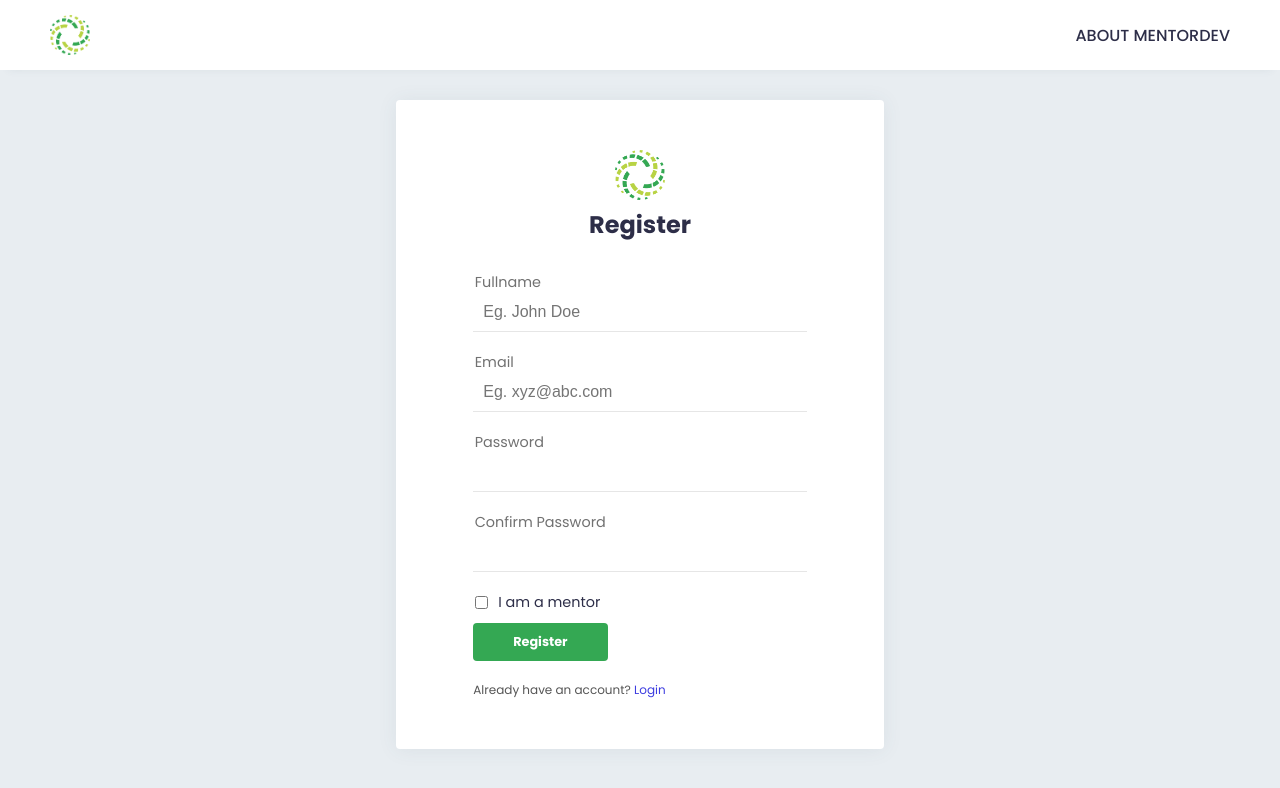
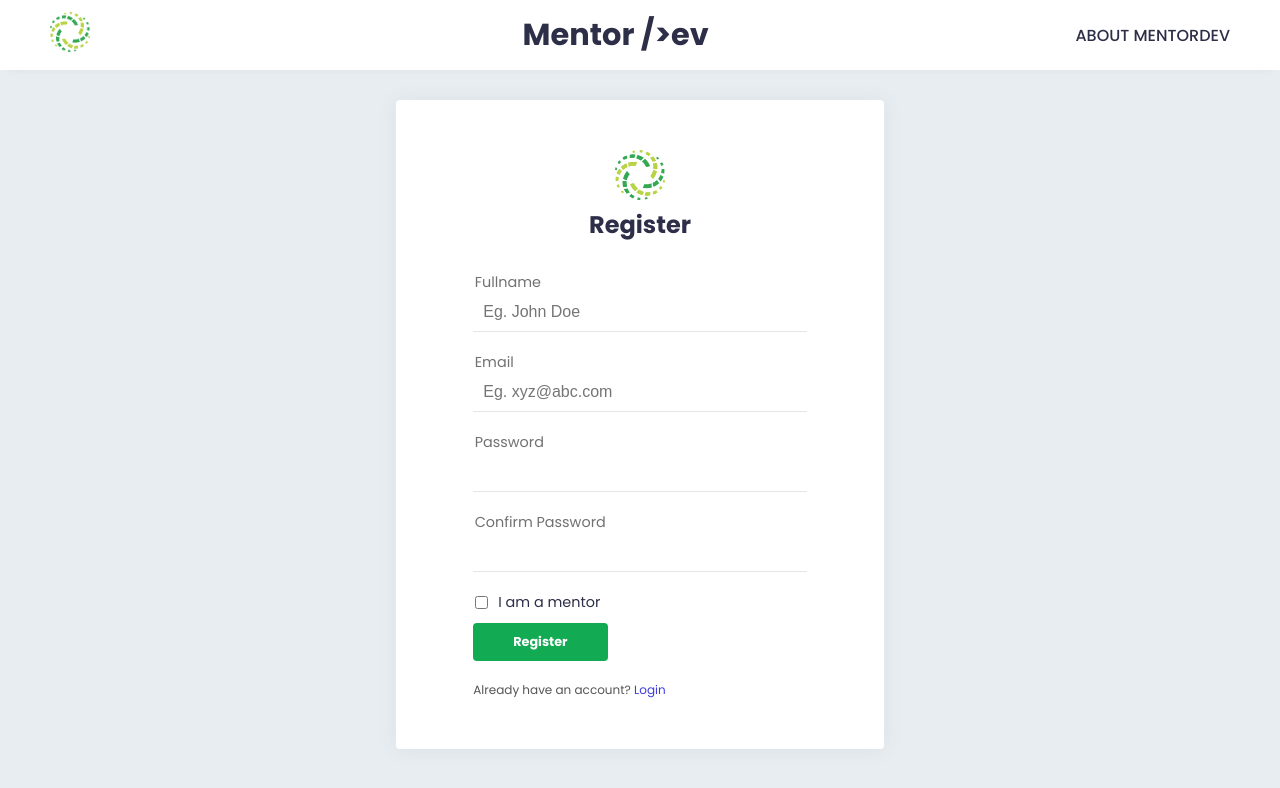
Before and after one commit to Tyav/mentordev, a React (Create React App) app: page /register in a window 1280 px wide. Shown: the top 788 px of the page. Built offline with nearby package versions, Linux system fonts and the light colour scheme.

Commit message:
restructured navbar component

```diff
--- a/src/components/Button/Button.css
+++ b/src/components/Button/Button.css
@@ -9,13 +9,21 @@ button {
 }
 
 .btn-success-solid {
-  background: #34a853;
+  background: #12aa52;
   color: #fff;
 }
 
 .btn-success-outline {
-  border: 2px solid #34a853;
-  color: #34a853;
+  border: 1px solid #12aa52;
+  color: #12aa52;
+  transition: all linear 0.2s;
+}
+.btn-success-outline:hover {
+  border: none;
+  background: #12aa52;
+  color: #fff;
+  border: 2px solid #12aa52;
+  transition: all linear 0.2s;
 }
 
 .btn-danger-solid {
--- a/src/components/Navbar/Navbar.css
+++ b/src/components/Navbar/Navbar.css
@@ -19,3 +19,12 @@
   text-transform: uppercase;
   font-weight: 500;
 }
+#navbar a.navLogo {
+  font-family: 'Poppins', sans-serif;
+  text-transform: none;
+  font-size: 1.9rem;
+  font-weight: bold;
+}
+.navTog {
+  flex: 0 0 20%;
+}
--- a/src/components/Navbar/index.js
+++ b/src/components/Navbar/index.js
@@ -1,12 +1,37 @@
 import React from 'react';
+import Button from '../Button';
+
+import { Link } from 'react-router-dom';
 
 import './Navbar.css';
 
-function Navbar() {
+function Navbar(props) {
   return (
     <nav id="navbar">
-      <img src="/assets/img/logo.png" alt="logo" />
-      <a href="/">About MentorDev</a>
+      <div className="navTog">
+        <img src="/assets/img/logo.png" alt="logo" />
+      </div>
+      <div className="navLogo">
+        <a className="navLogo" href="/">
+          Mentor />ev
+        </a>
+      </div>
+      <div className="navLinks">
+        <Link to="/login">
+          {props.text ? (
+            <Button className="btn-success-outline" text="Login" />
+          ) : (
+            ''
+          )}
+        </Link>
+        <Link to={!props.link ? '/about' : props.link}>
+          {!props.text ? (
+            'About MentorDev'
+          ) : (
+            <Button className="btn-success-solid" text={props.text} />
+          )}
+        </Link>
+      </div>
     </nav>
   );
 }
```
